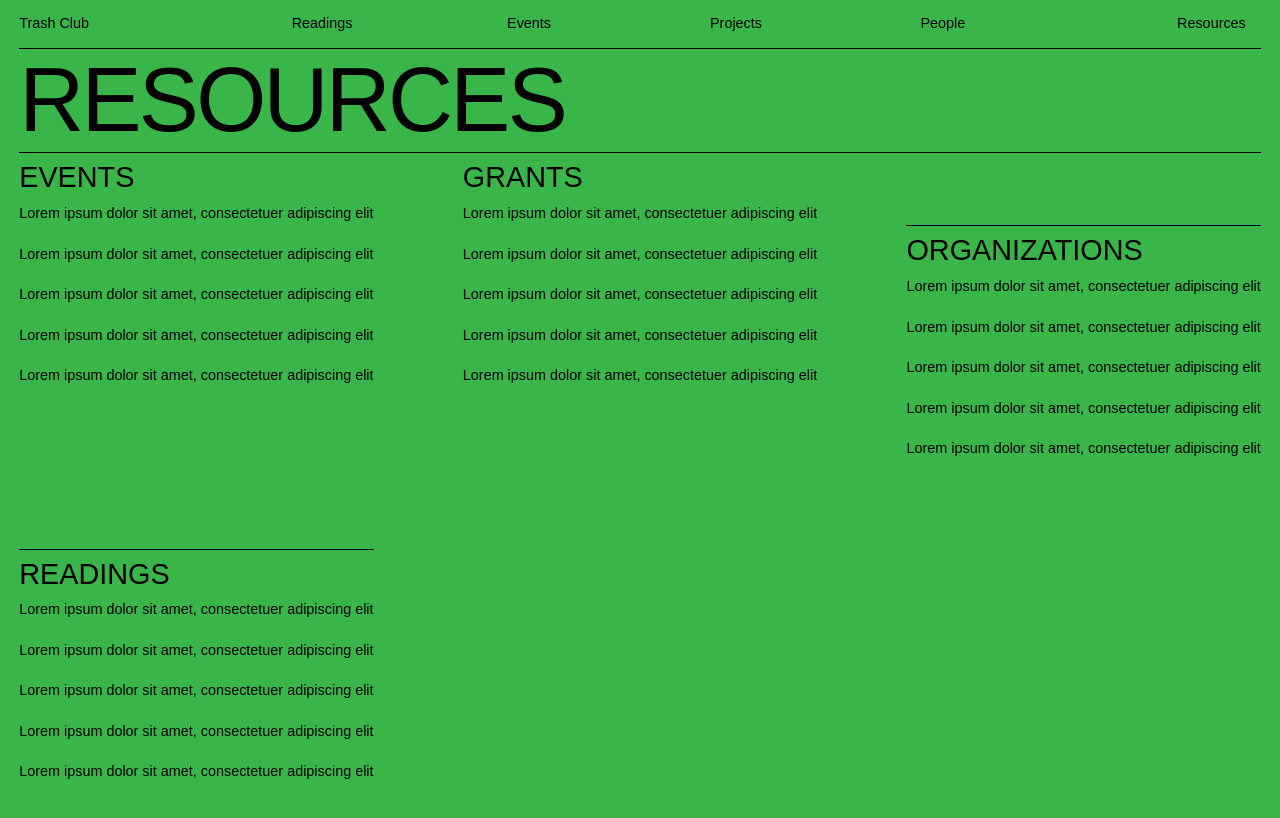
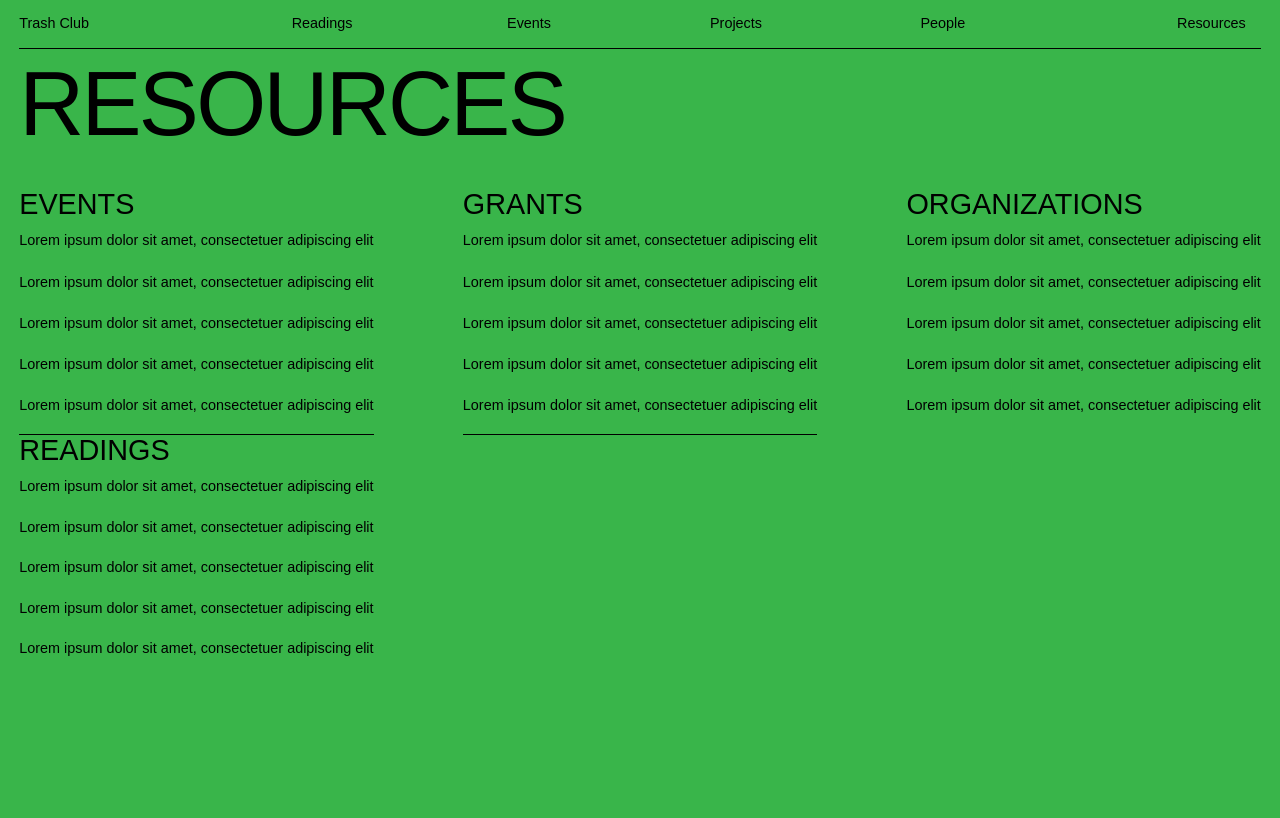
Before and after one commit to trashclub/trashclub.github.io, a Jekyll site: the page built from resources/index.html, in a window 1280 px wide. Shown: the top 818 px of the page. Built offline with Jekyll 4.4.1, drawn with Linux system fonts in a browser that asks for light colours; some web fonts are replaced.

Commit message:
resource pg style change

```diff
--- a/style/style.css
+++ b/style/style.css
@@ -34,15 +34,15 @@ h2 {
 
 /* Extra small devices (phones, 700px and down) */
 
-@media only screen and (max-width: 700px) {
+@media only screen and (max-width: 900px) {
     h2 {
-        font-size: 4.75em;
+        font-size: 5em;
     }
 }
 
 /* Small devices (portrait tablets and large phones, 700px and up) */
 
-@media only screen and (min-width: 700px) {
+@media only screen and (min-width: 900px) {
     h2 {
         font-size: 6.25em;
     }
@@ -305,17 +305,20 @@ a:active {
     vertical-align: top;
 }
 
-/* Extra small devices (phones, 700px and down) */
-
+/* Extra small devices + smaller(phones, 700px and down) */
 @media only screen and (max-width: 700px) {
     .people-img {
-        width: 94vw;
+        width: 96vw;
         float: left;
+        padding-bottom: 3%;
+    }
+
+    .people-name{
+        padding-top: 3%;
     }
 }
 
-/* Small devices (portrait tablets and large phones, 700px and up) */
-
+/* Small devices + above (portrait tablets and large phones, 700px and up) */
 @media only screen and (min-width: 700px) {
     .people-img {
         width: 28vw;
@@ -331,26 +334,27 @@ a:active {
 }
 
 /*RESOURCE BLOCK*/
+#resource-title-div {
+    padding-top: 0.5vh;
+}
 
-#resource-title-div {
-    padding-bottom: 0.5vh;
+#resource-events-div, #resource-grant-div{
     border-bottom: 1px solid black;
 }
 
-.resource-div {
-    padding-top: 1vh;
+#resource-events-div, #resource-grant-div, #resource-org-div{
+    padding-top: 3%;
+    line-height: 1.75em;
 }
 
-#resource-org-div, #resource-readings-div {
-    border-top: 1px solid black;
-    padding-top: 1vh;
-    margin-top: 8vh;
+#resource-h2-div{
+    width: 100vw;
 }
 
-#resource-div-left {
-    margin-right: 1%;
+
+/* Small devices + above (portrait tablets and large phones, 700px and up) */
+@media only screen and (max-width: 900px) {
+    .resources-text-div{
+        width: 100%;
+    }
 }
-
-.resource-p {
-    /* border-top: 1px solid black; */
-}
```
